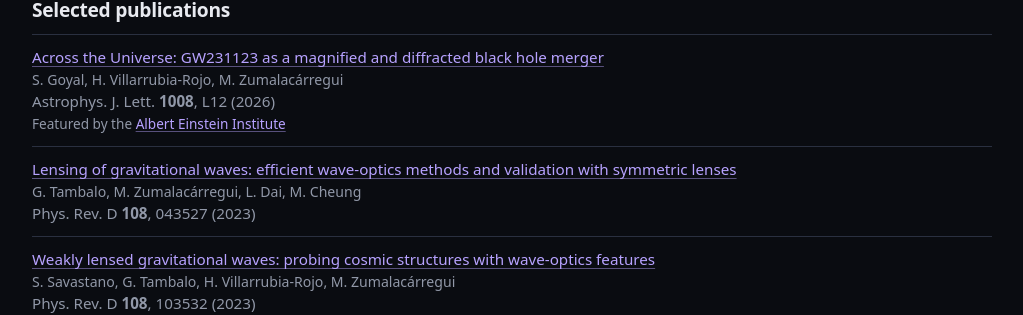
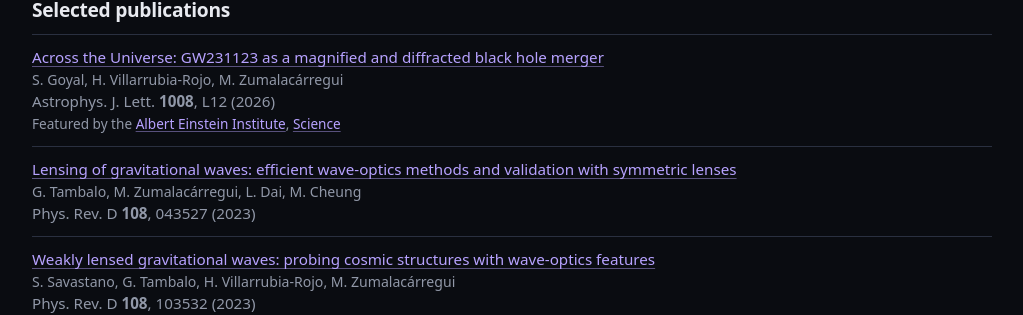
Before and after one commit to miguelzuma/miguelzuma.github.io, a Jekyll site: the page built from research.html, in a window 1280 px wide and 900 px high, scrolled down 2300 px. Shown: the part 146-461 px from the top of the window, without its empty margins (128-1151 px from the left). Built offline with Jekyll 4.4.1, drawn with Linux system fonts in a browser that asks for light colours.

Commit message:
Research: Science on GW231123, Astrobites on the DESI reconstruction
Both are already on outreach.html and neither was on the publication entry.
The references themselves were checked against INSPIRE across all 38
citations on the page and need no further change.

Co-Authored-By: Claude Opus 5 (1M context) <noreply@anthropic.com>
Claude-Session: https://claude.ai/code/session_01E2ZbXszK9qt9svKVxU5Yrt

```diff
--- a/research.html
+++ b/research.html
@@ -161,7 +161,7 @@ sections:
       <a href="https://inspirehep.net/literature/3094475" rel="noopener">Across the Universe: GW231123 as a magnified and diffracted black hole merger</a>
       <span class="authors">S. Goyal, H. Villarrubia-Rojo, M. Zumalacárregui</span>
       <span class="journal">Astrophys. J. Lett. <strong>1008</strong>, L12 (2026)</span>
-      <span class="feature">Featured by the <a href="https://www.aei.mpg.de/1490509/do-black-holes-pretend-to-have-large-masses" rel="noopener">Albert Einstein Institute</a></span>
+      <span class="feature">Featured by the <a href="https://www.aei.mpg.de/1490509/do-black-holes-pretend-to-have-large-masses" rel="noopener">Albert Einstein Institute</a>, <a href="https://www.science.org/content/article/extreme-black-hole-merger-may-be-cosmic-illusion" rel="noopener">Science</a></span>
     </li>
     <li>
       <a href="https://inspirehep.net/literature/2164124" rel="noopener">Lensing of gravitational waves: efficient wave-optics methods and validation with symmetric lenses</a>
@@ -583,7 +583,7 @@ sections:
         <span class="authors">M. Berti, E. Bellini, C. Bonvin, M. Kunz, M. Viel, M. Zumalacárregui</span>
         <span class="journal">Phys. Rev. D <strong>112</strong>, 023518 (2025)</span>
         <span class="badge">Editors' Suggestion</span>
-        <span class="feature">Featured by <a href="https://www.aei.mpg.de/1260854/a-model-independent-reconstruction-of-dark-energy-through-the-universe-s-history" rel="noopener">AEI</a></span></li>
+        <span class="feature">Featured by <a href="https://www.aei.mpg.de/1260854/a-model-independent-reconstruction-of-dark-energy-through-the-universe-s-history" rel="noopener">AEI</a>, <a href="https://astrobites.org/2025/08/30/the-continuing-saga-of-the-not-so-constant-constant/" rel="noopener">Astrobites</a></span></li>
       <li><a href="https://inspirehep.net/literature/1495006" rel="noopener">Observational future of cosmological scalar–tensor theories</a>
         <span class="authors">D. Alonso, E. Bellini, P. G. Ferreira, M. Zumalacárregui</span>
         <span class="journal">Phys. Rev. D <strong>95</strong>, 063502 (2017)</span></li>
```
